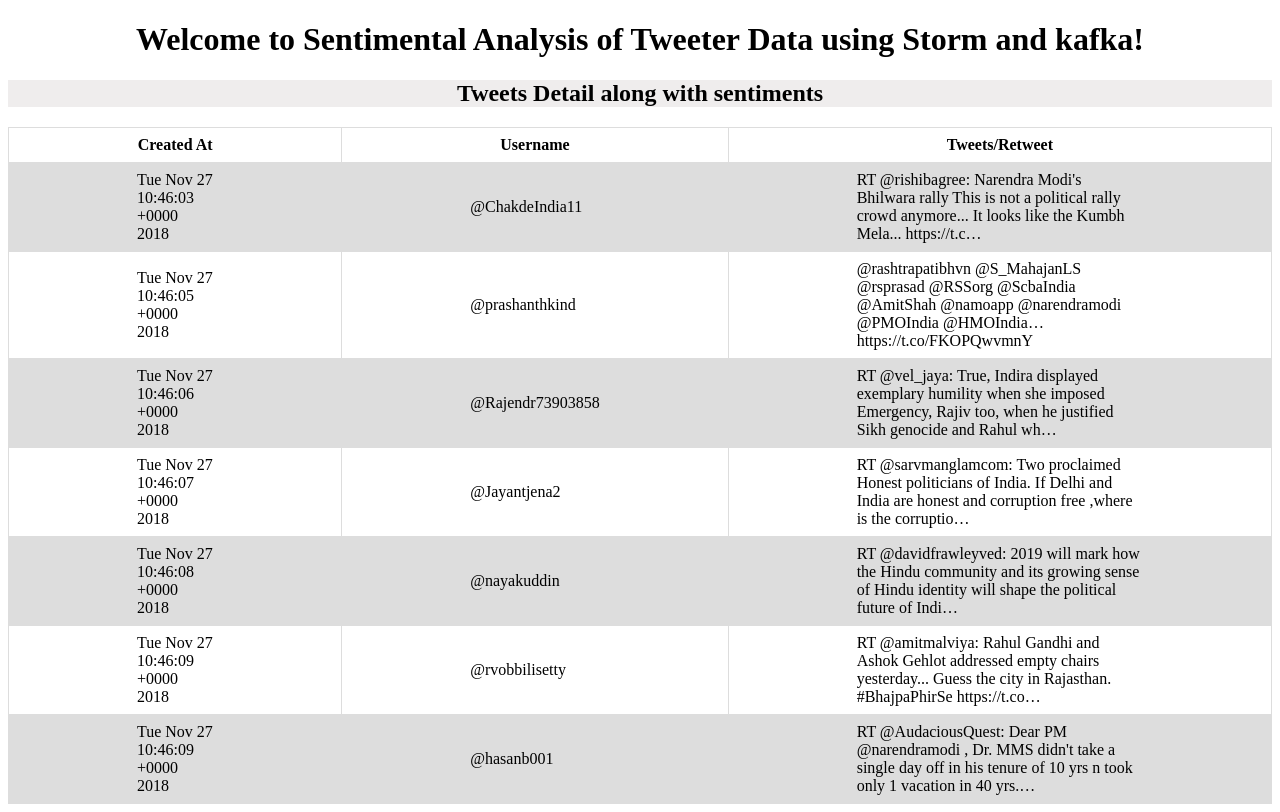
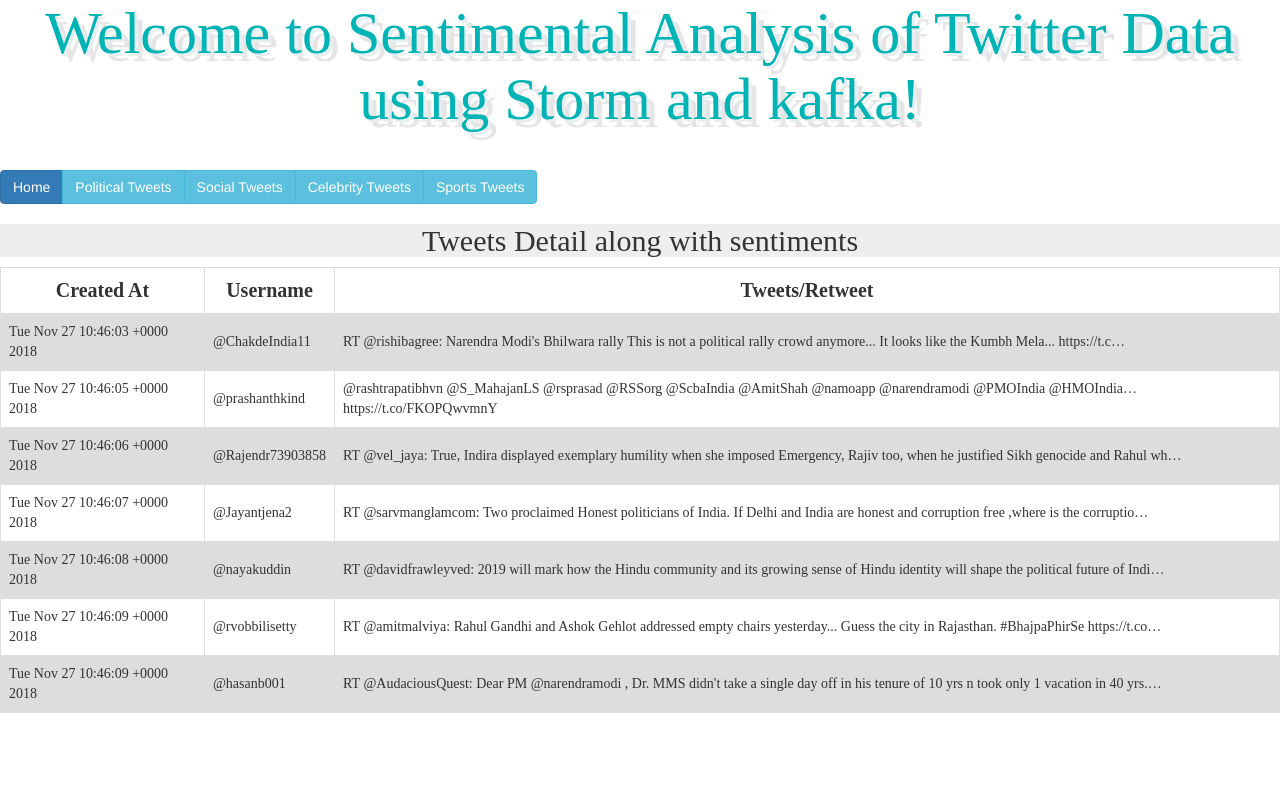
Before and after one commit to CapstoneProject18/Sentiment-analysis-of-twitter-data-using-kafka-and-storm, an Angular app: page /EmployeeDetail in a window 1280 px wide. Before the commit this address led to /. Built offline with nearby package versions, Linux system fonts and the light colour scheme.

Commit message:
horizontal menu bar added and routing option added

```diff
--- a/src/app/app-routing.module.ts
+++ b/src/app/app-routing.module.ts
@@ -1,10 +1,17 @@
 import { NgModule } from '@angular/core';
 import { Routes, RouterModule } from '@angular/router';
+import { EmployeeListComponent } from './employee-list/employee-list.component';
+import { EmployeeDetailComponent } from './employee-detail/employee-detail.component';
 
-const routes: Routes = [];
+const routes: Routes = [
+  {path: 'EmployeeList', component: EmployeeListComponent},
+  {path: 'EmployeeDetail', component: EmployeeDetailComponent}
+];
 
 @NgModule({
   imports: [RouterModule.forRoot(routes)],
   exports: [RouterModule]
 })
 export class AppRoutingModule { }
+
+export const routingComponents = [EmployeeListComponent, EmployeeDetailComponent]
--- a/src/app/app.component.html
+++ b/src/app/app.component.html
@@ -1,15 +1,41 @@
 <!--The content below is only a placeholder and can be replaced.-->
-<div style="text-align:center">
+<meta charset="utf-8">
+<meta name="viewport" content="width=device-width, initial-scale=1">
+<link rel="stylesheet" href="https://maxcdn.bootstrapcdn.com/bootstrap/3.3.7/css/bootstrap.min.css">
+<script src="https://ajax.googleapis.com/ajax/libs/jquery/3.3.1/jquery.min.js"></script>
+<script src="https://maxcdn.bootstrapcdn.com/bootstrap/3.3.7/js/bootstrap.min.js"></script>
+<div >
   <style>
-    h1{
+    h5{
+      margin-top: 0%;
+      margin-bottom: 3%;
       font-family: product sans;
+      position: relative;
+      display: inline-block;
+      font-size: 6rem;
+      color: #00b3b4;
+      text-shadow: 3px 3px 0 #e7eef1, 8px 8px 0 rgba(0,0,0,0.1);
+      text-align: center;
+      font-family:product sans;
     }
   </style>
-  <h1>
+  <h5>
     Welcome to {{ title }}!
-  </h1>
+  </h5>
+
+    <div class="btn-group" role="group">
+        <button routerLink="/" type="button" class="btn btn-primary btn-primary">Home</button>
+        <button routerLink="/EmployeeList" type="button" class="btn btn-secondary btn-info">Political Tweets</button>
+        <button routerLink="/EmployeeDetail" type="button" class="btn btn-secondary btn-info">Social Tweets</button>
+        <button routerLink="/" type="button" class="btn btn-secondary btn-info">Celebrity Tweets</button>
+        <button routerLink="/" type="button" class="btn btn-secondary btn-info">Sports Tweets</button>
+    </div>
+
 </div>
 
 
+<!--
 <employee-detail></employee-detail>
-<!--<employee-list></employee-list>-->
+<employee-list></employee-list>
+-->
+<router-outlet></router-outlet>
--- a/src/app/app.component.ts
+++ b/src/app/app.component.ts
@@ -6,5 +6,5 @@
   styleUrls: ['./app.component.css']
 })
 export class AppComponent {
-  title = 'Sentimental Analysis of Tweeter Data using Storm and kafka';
+  title = 'Sentimental Analysis of Twitter Data using Storm and kafka';
 }
--- a/src/app/employee-detail/employee-detail.component.ts
+++ b/src/app/employee-detail/employee-detail.component.ts
@@ -6,7 +6,7 @@
   template: `
   <style>
     h2{
-      font-family:product sans;
+            font-family:product sans;
       background-color: #efeded;
       text-align: center;
     }
@@ -21,15 +21,20 @@
       padding: 8px;
       }
 
-      td{
+      /*td{
         padding: 0.5em 8em;
+      }*/
+
+      th{
+        text-align:center;
+        font-size:2rem;
       }
 
       tr:nth-child(even) {
         background-color: #dddddd;
       }
   </style>
-    <h2 style>Tweets Detail along with sentiments</h2>
+    <h2>Tweets Detail along with sentiments</h2>
     <table>
   <tr>
     <th>Created At</th>
--- a/src/index.html
+++ b/src/index.html
@@ -9,6 +9,7 @@
   <link rel="icon" type="image/x-icon" href="favicon.ico">
 </head>
 <body>
+
   <app-root></app-root>
 </body>
 </html>
--- a/src/styles.css
+++ b/src/styles.css
@@ -1 +1,4 @@
 /* You can add global styles to this file, and also import other style files */
+nav a.active{
+    color: red;
+}
```
Also changed, not shown: src/app/app.module.ts (+4 -5 lines).
